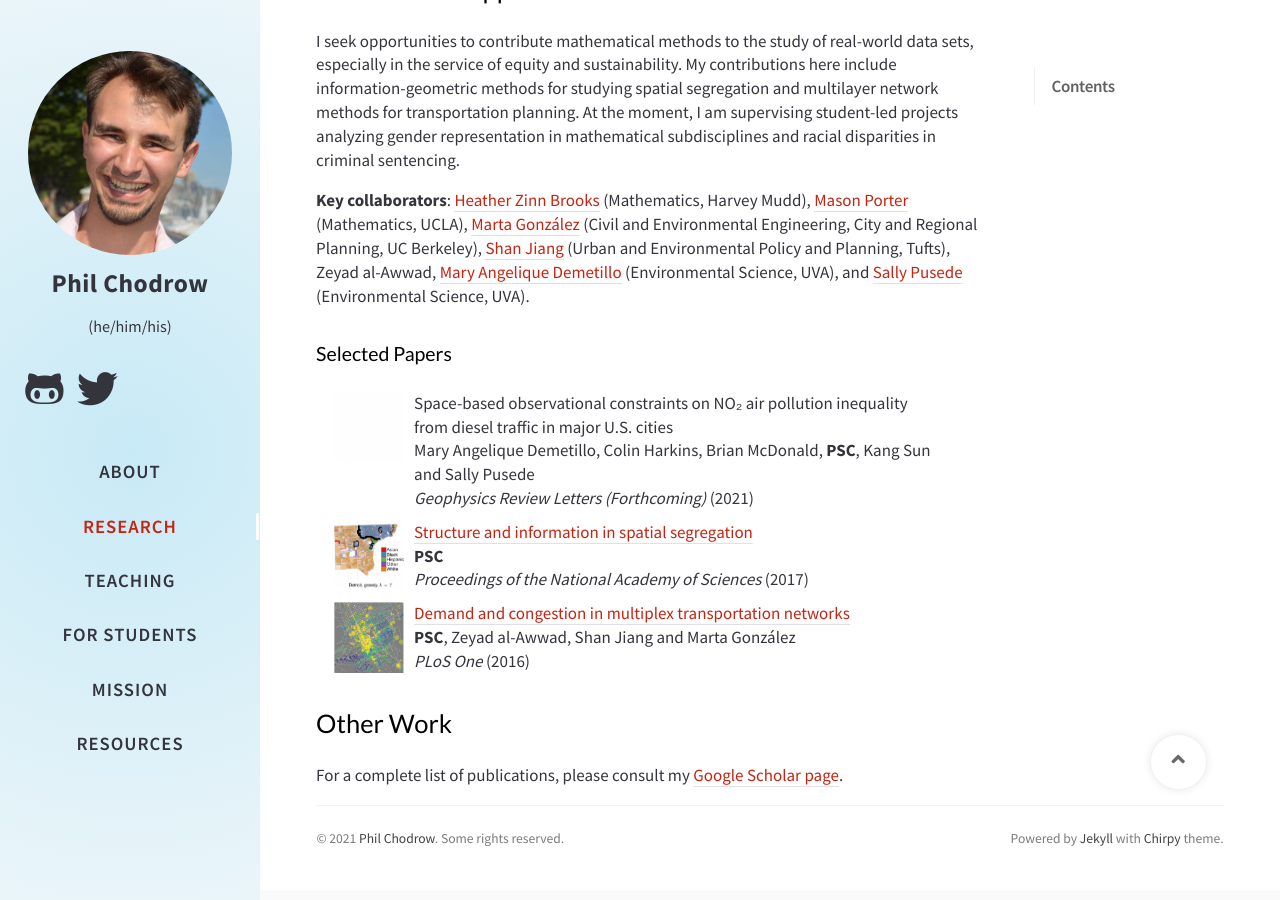
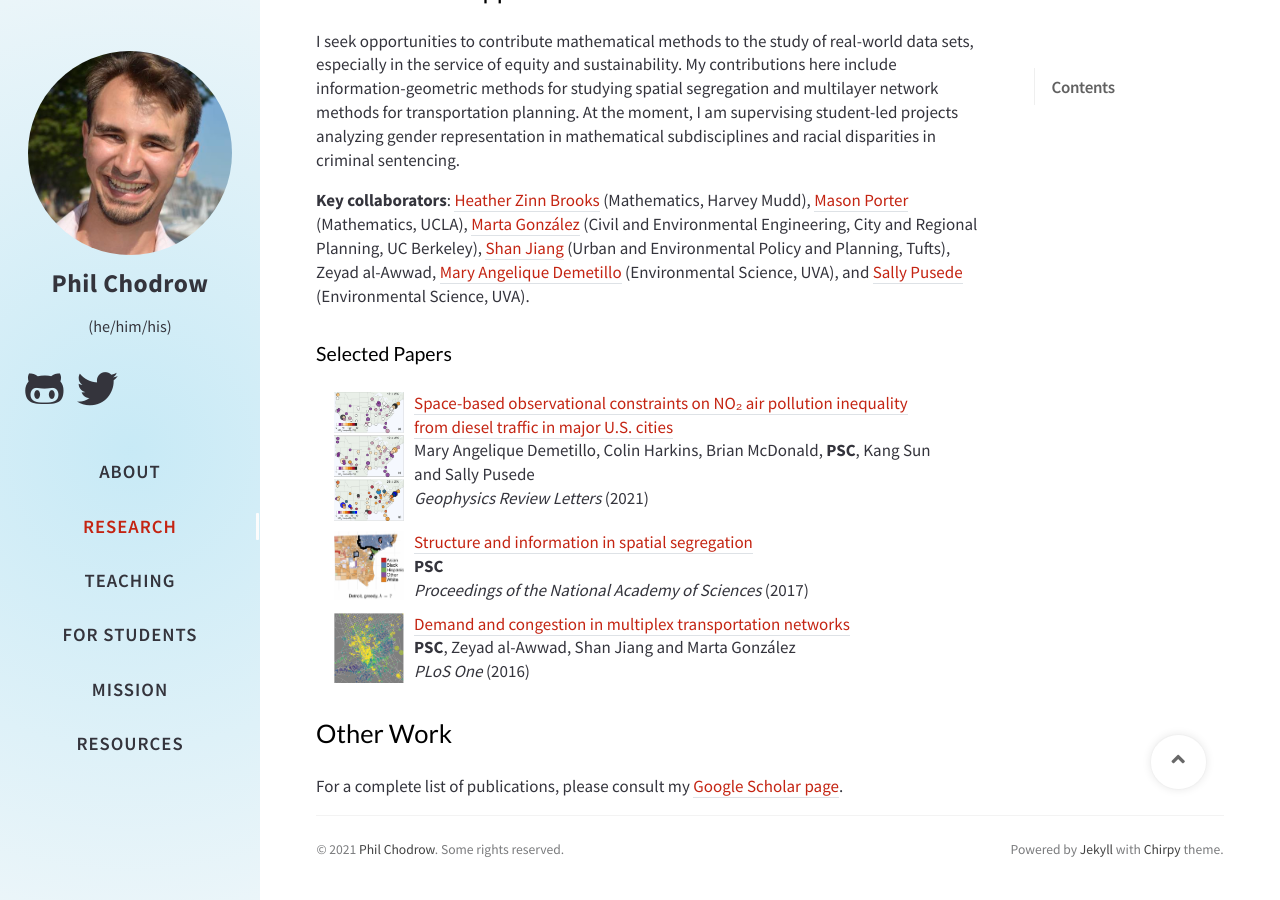
Before and after one commit to PhilChodrow/UCLA-website, a Jekyll site: the page built from _tabs/research.md, in a window 1280 px wide and 900 px high, scrolled down 2150 px. Built offline with Jekyll 4.4.1, drawn with Linux system fonts in a browser that asks for light colours; nearby versions of some CDN libraries; comment, search, counter and statistics services are not loaded; a style sheet for code colours, icons or effects is not loaded.

```diff
--- a/_tabs/research.md
+++ b/_tabs/research.md
@@ -132,12 +132,12 @@ I seek opportunities to contribute mathematical methods to the study of real-wor
   <tr>
     <td>
         <div class="thumbnail">
-          <img src="/assets/img/thumbnails/blank.png" width = 70>
+          <img src="/assets/img/thumbnails/NO2.png" width = 70>
         </div>
         <div class="compress">
-            Space-based observational constraints on NO₂ air pollution inequality from diesel traffic in major U.S. cities <br>
+            <a href="https://agupubs.onlinelibrary.wiley.com/doi/10.1029/2021GL094333"> Space-based observational constraints on NO₂ air pollution inequality from diesel traffic in major U.S. cities </a><br>
             Mary Angelique Demetillo, Colin Harkins, Brian McDonald, <b>PSC</b>, Kang Sun and Sally Pusede <br>
-            <i>Geophysics Review Letters (Forthcoming)</i> (2021)
+            <i>Geophysics Review Letters</i> (2021)
         </div>
     </td>
   </tr>
```
Also changed, not shown: index.md (+2 -1 lines), assets/img/thumbnails/no2.jpg (added), assets/img/thumbnails/no2.png (added).
